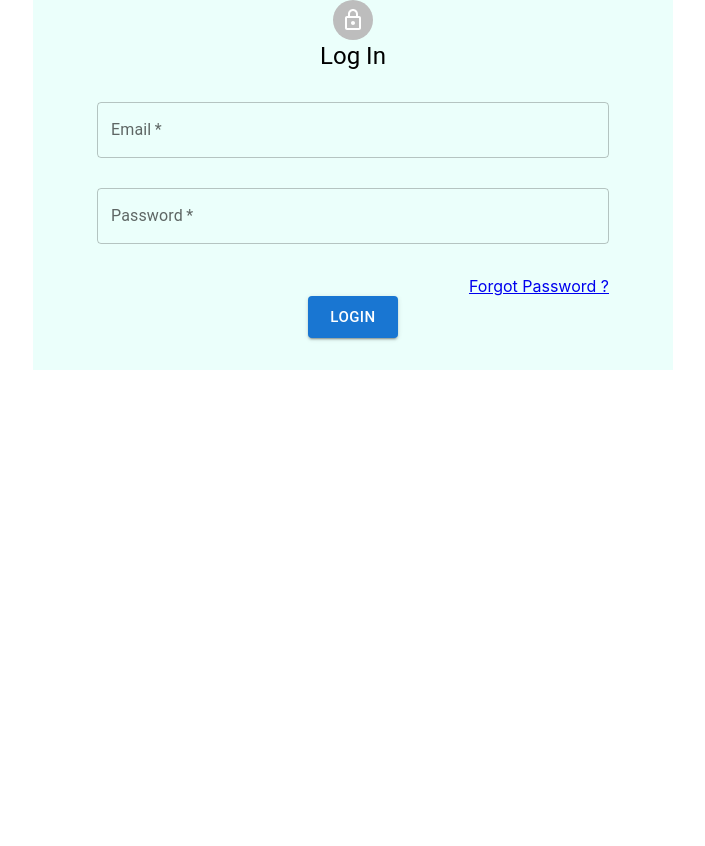
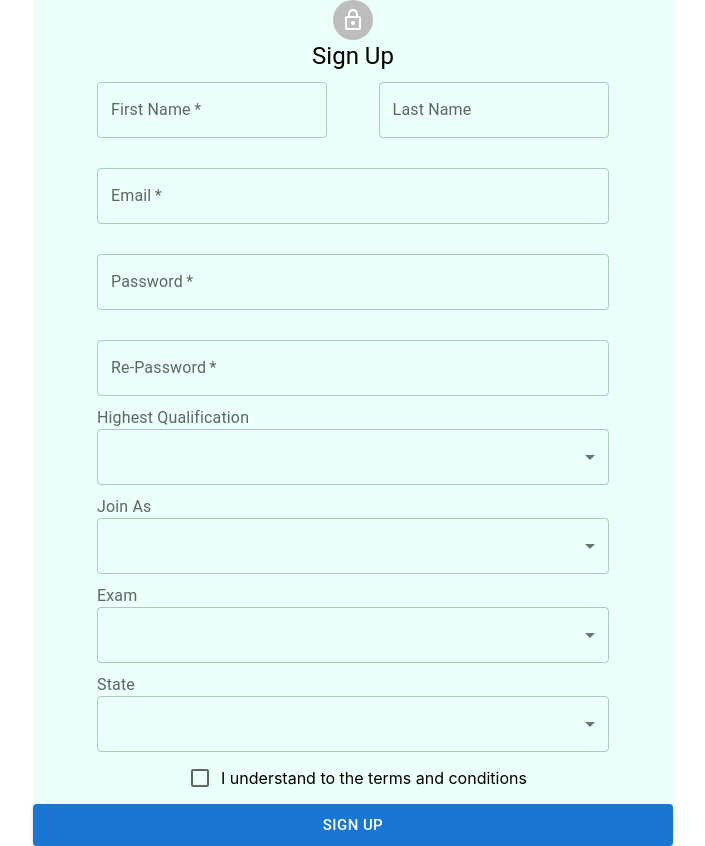
Before and after one commit to 120EE0692/GENoCADEMY, a React (Create React App) app: page / in a window 1280 px wide. Shown: the whole page, without its empty margins (287-992 px from the left). Before the commit the page ends 800 px from the top, so only its background shows below. Built offline with nearby package versions, Linux system fonts and the light colour scheme.

Commit message:
feat: add router

```diff
--- a/src/screens/App.js
+++ b/src/screens/App.js
@@ -1,12 +1,16 @@
 import LogIn from "../components/LogIn";
 import SignUp from "../components/SignUp";
+import { BrowserRouter as Router, Routes, Route} from "react-router-dom";
 
 function App() {
-
   return (
     <>
-      {/* <SignUp/> */}
-      <LogIn/>
+      <Router>
+        <Routes>
+          <Route exact path="/" element={<SignUp />}> </Route>
+          <Route exact path="/login" element={<LogIn />}></Route>
+        </Routes>
+      </Router>
     </>
   );
 }
```
